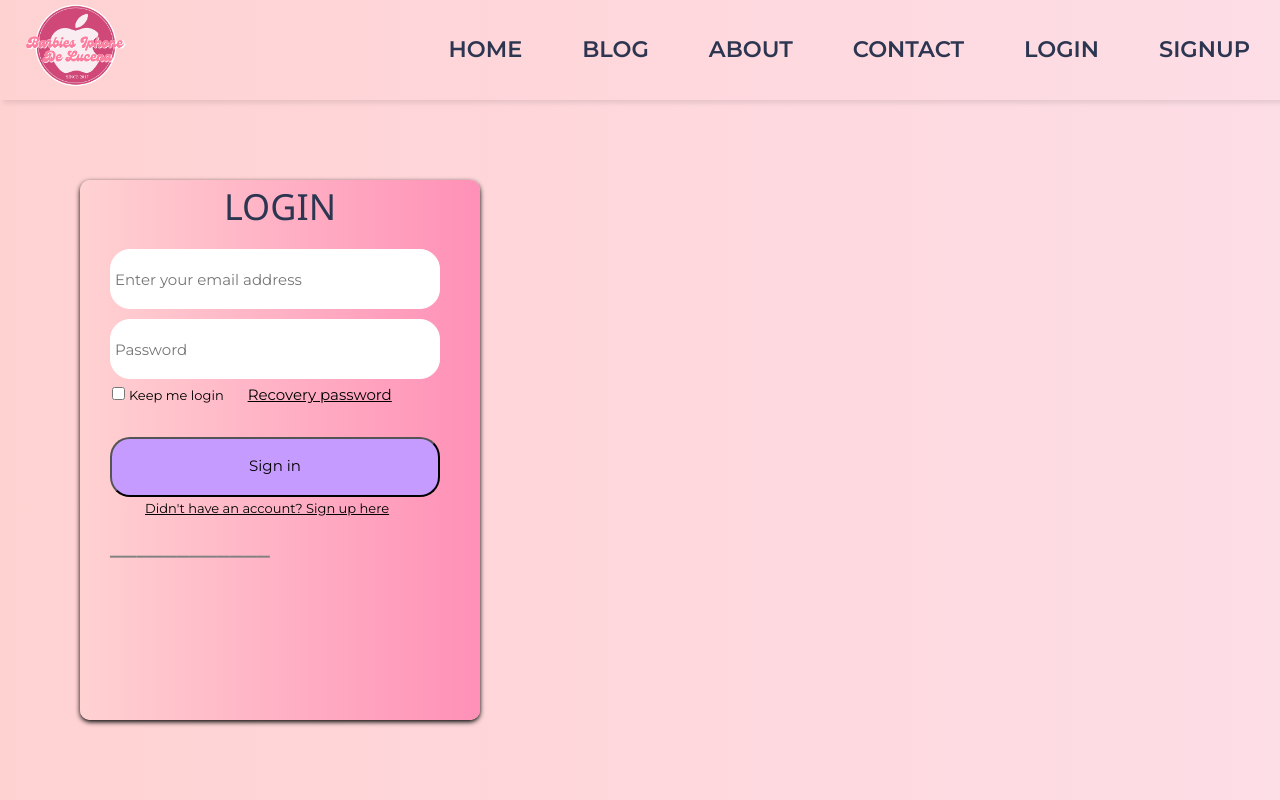
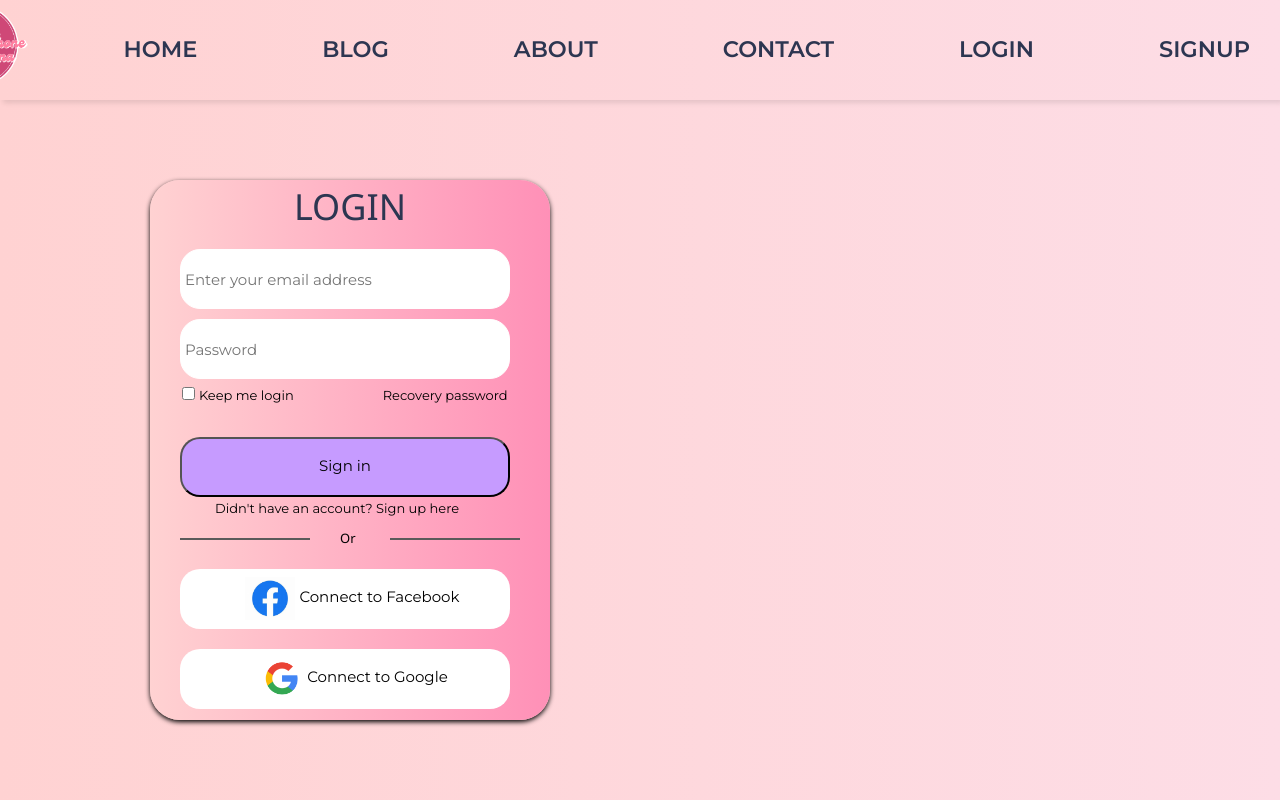
Before and after one commit to Johnrxyz/PELEC201-G1, a plain HTML site: page login.html in a window 1280 px wide. Drawn offline with nearby package versions, Linux system fonts and the light colour scheme.

Commit message:
ok na to kaso kulang pa

```diff
--- a/login.css
+++ b/login.css
@@ -1,10 +1,11 @@
-.container{
+.container[data-type="main"]{
     background-color: #FCCCCD;
     background: linear-gradient(to left, #ff90b7, #ffd2d2);
     margin: 80px;
+    margin-left: 150px;
     height: 540px;
     width: 400px;
-    border-radius: 10px;
+    border-radius: 30px;
     border: 1px black;
     box-shadow: 0 2px 5px;
 }
@@ -41,11 +42,11 @@ input[type="checkbox"]:checked::before{
     border-radius: 50px;
     align-content: center;
 }
-#signupBtn{
+a{
     color: black;
     margin-left: 65px;
     font-size: small;
-
+    text-decoration: none;
 }
 button{
     background-color: rgb(198, 155, 255);
@@ -59,9 +60,49 @@ a{
     margin-bottom: 0px;
     margin-top: 10px;
 }
-h2{
-    color: gray;
+.title{
+    display: grid;
+    grid-template-columns: repeat(3, 1fr);
+    font-size: small;
+    align-items: center;
+}
+.title::before, .title::after{
+    content: "";
+    height: 2px;
+    background-color: rgb(90, 90, 90);
+    display: block;
+    width: 130px;
     margin-left: 30px;
-    margin-top: 0px;
+    margin-right: 30px;
+}
+.social-button{
+    margin: 0px;
+}
+.social-button button{
+    background-color: white;
+    color: black;
+    margin: 10px;
+    margin-left: 30px;
+    border: white;
 
 }
+.facebook-link{
+    text-decoration: none;
+    font-size: 15px;
+    position: static;
+    margin-right: 50px;
+}
+.fb-logo{
+    width: 50px;
+    position: static;
+}
+.google-link{
+    text-decoration: none;
+    font-size: 15px;
+    position: static;
+    margin-right: 50px;
+}
+.google-logo{
+    width: 50px;
+    position: static;
+}
--- a/login.html
+++ b/login.html
@@ -58,7 +58,7 @@
 
     <main>
 
-        <div class="container">
+        <div class="container" data-type="main">
             <h1>LOGIN</h1>
             <input type="email" placeholder=" Enter your email address">
             <input type="password" placeholder=" Password ">
@@ -67,9 +67,20 @@
               <label for="Keep me login">Keep me login</label> <a href="#">Recovery password</a>
             </div>
             <button>Sign in</button>
-            <a id="signupBtn" href="@">Didn't have an account? Sign up here</a>
-            <h2>____________</h2>
+            <a href="@">Didn't have an account? Sign up here</a>
+            <div class="container">
+              <h2 class="title">Or</h2>
+            </div>
+            <div class="social-button">
+              <button><a href="https://www.facebook.com/login/" class="facebook-link">
+                <img src="assets/fb.png" alt="" class="fb-logo"> Connect to Facebook
+              </a></button>
+              <button><a href="https://accounts.google.com/signin/v2/identifier?continue=https%3A%2F%2Fwww.google.com%2F&service=accountpicker&flowName=GlifWebSignIn&flowEntry=ServiceLogin" class="google-link">
+                <img src="assets/gmail.png" alt="" class="google-logo">Connect to Google
+              </a></button>
+            </div>
         </div>
+
     </main>
 
 </body>
```
